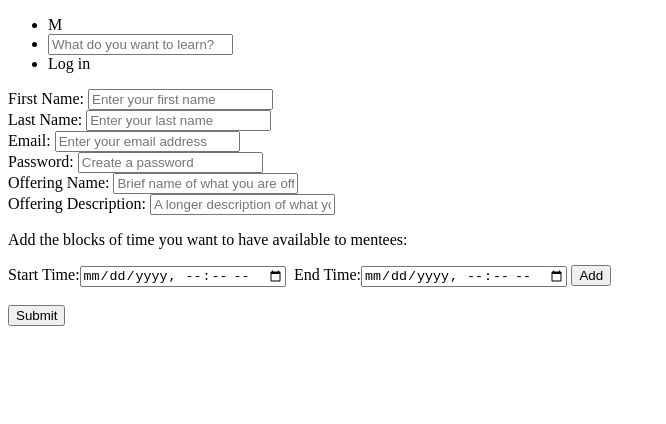
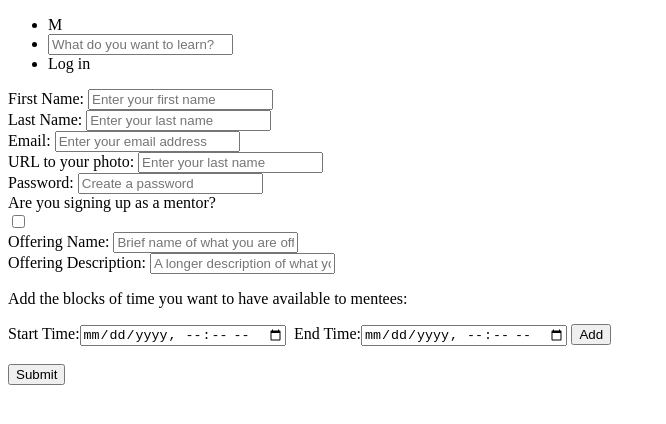
Before and after one commit to setezazian/MonetMyrtleMentor, a React app: page /signup in a window 1280 px wide. Shown: the top 424 px of the page, without its empty margins (0-666 px from the left). Built offline with nearby package versions, Linux system fonts and the light colour scheme; the HTML template or start-up script is replaced by a standard one.

Commit message:
add isMentor to signup form

```diff
--- a/client/src/components/FormSignup/FormSignup.jsx
+++ b/client/src/components/FormSignup/FormSignup.jsx
@@ -5,12 +5,14 @@ export default function FormSignup() {
   const [fname, setFName] = useState('');
   const [lname, setLName] = useState('');
   const [email, setEmail] = useState('');
+  const [photoUrl, setPhotoUrl] = useState('');
   const [password, setPassword] = useState('');
+  const [isMentor, setIsMentor] = useState(true);
   const [offeringName, setOfferingName] = useState('');
   const [offeringDesc, setOfferingDesc] = useState('');
   const [availability, setAvailability] = useState([]);
-  const [startTime, setStartTime] = useState();
-  const [endTime, setEndTime] = useState();
+  const [startTime, setStartTime] = useState(new Date().toLocaleString());
+  const [endTime, setEndTime] = useState(new Date().toLocaleString());
 
   useEffect(() => {
     console.log('Availability array has changed to: ', availability);
@@ -35,7 +37,9 @@ export default function FormSignup() {
       firstName: fname,
       lastName: lname,
       email,
+      photoUrl,
       password,
+      isMentor,
       offeringName,
       offeringDesc,
       availability,
@@ -68,9 +72,20 @@ export default function FormSignup() {
         <input id="input-email" name="email" type="text" placeholder="Enter your email address" value={email} onChange={(e) => setEmail(e.target.value)} />
       </label>
       <br />
+      <label htmlFor="input-photourl">
+        URL to your photo:&nbsp;
+        <input id="input-photourl" name="photourl" type="text" placeholder="Enter your last name" value={photoUrl} onChange={(e) => setPhotoUrl(e.target.value)} />
+      </label>
+      <br />
       <label htmlFor="input-password">
         Password:&nbsp;
         <input id="input-password" name="password" type="password" placeholder="Create a password" value={password} onChange={(e) => setPassword(e.target.value)} />
+      </label>
+      <br />
+      <label htmlFor="input-ismentor">
+        Are you signing up as a mentor?
+        <br />
+        <input id="input-ismentor" name="ismentor" type="checkbox" value={isMentor} onChange={() => setIsMentor(!isMentor)} />
       </label>
       <br />
       <label htmlFor="input-offeringname">
```
Also changed, not shown: 1 other file (tests, documents, lock files or other folders).
